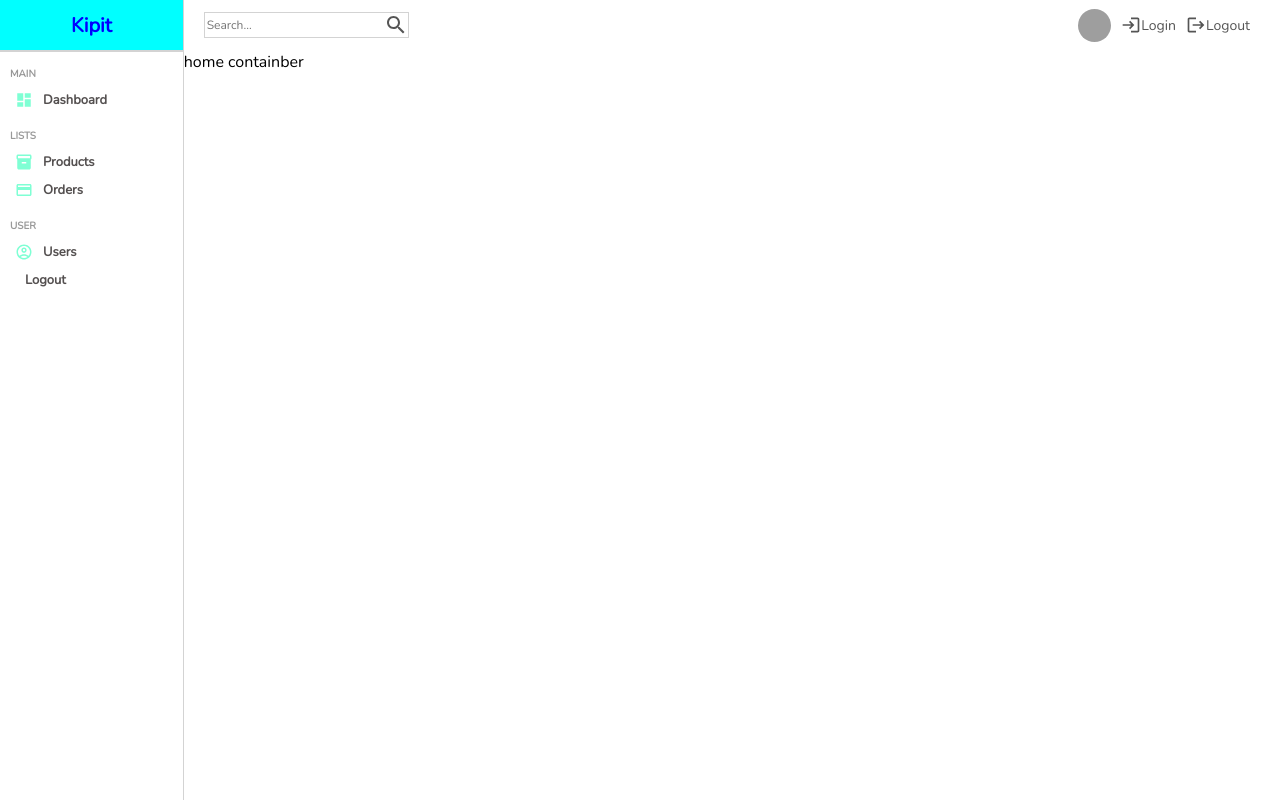
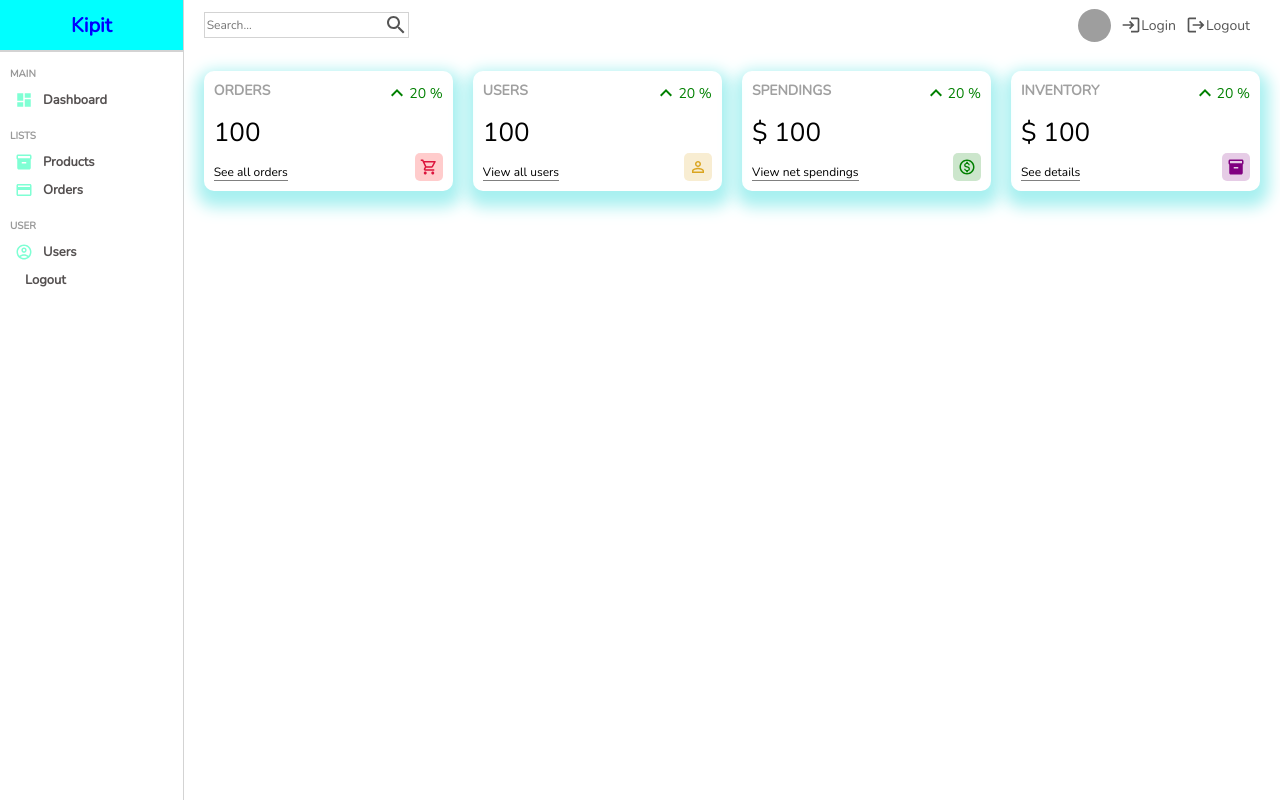
Before and after one commit to hcho774/kipit, a React (Create React App) app in the folder client/: page / in a window 1280 px wide. Built offline with nearby package versions, Linux system fonts and the light colour scheme; grey boxes are pictures that could not be loaded.

Commit message:
widget component built

```diff
--- /dev/null
+++ b/client/src/components/Widget.js
@@ -0,0 +1,103 @@
+import React from "react";
+import "./widget.scss";
+import KeyboardArrowUpIcon from "@mui/icons-material/KeyboardArrowUp";
+import PersonOutlineIcon from "@mui/icons-material/PersonOutline";
+import ShoppingCartOutlinedIcon from "@mui/icons-material/ShoppingCartOutlined";
+import MonetizationOnOutlinedIcon from "@mui/icons-material/MonetizationOnOutlined";
+import InventoryIcon from "@mui/icons-material/Inventory";
+
+function Widget({ type }) {
+  let data;
+
+  //temporary
+  const amount = 100;
+  const diff = 20;
+
+  switch (type) {
+    case "order":
+      data = {
+        title: "ORDERS",
+        isMoney: false,
+        link: "See all orders",
+        icon: (
+          <ShoppingCartOutlinedIcon
+            className="icon"
+            style={{
+              color: "crimson",
+              backgroundColor: "rgba(255, 0, 0, 0.2)",
+            }}
+          />
+        ),
+      };
+      break;
+    case "user":
+      data = {
+        title: "USERS",
+        isMoney: false,
+        link: "View all users",
+        icon: (
+          <PersonOutlineIcon
+            className="icon"
+            style={{
+              backgroundColor: "rgba(218, 165, 32, 0.2)",
+              color: "goldenrod",
+            }}
+          />
+        ),
+      };
+      break;
+    case "spending":
+      data = {
+        title: "SPENDINGS",
+        isMoney: true,
+        link: "View net spendings",
+        icon: (
+          <MonetizationOnOutlinedIcon
+            className="icon"
+            style={{ backgroundColor: "rgba(0, 128, 0, 0.2)", color: "green" }}
+          />
+        ),
+      };
+      break;
+    case "inventory":
+      data = {
+        title: "INVENTORY",
+        isMoney: true,
+        link: "See details",
+        icon: (
+          <InventoryIcon
+            className="icon"
+            style={{
+              backgroundColor: "rgba(128, 0, 128, 0.2)",
+              color: "purple",
+            }}
+          />
+        ),
+      };
+      break;
+    default:
+      break;
+  }
+
+  return (
+    <div className="widget">
+      <div className="left">
+        <span className="title">{data.title}</span>
+        <span className="counter">
+          {data.isMoney && "$"} {amount}
+        </span>
+        <span className="link">{data.link}</span>
+      </div>
+
+      <div className="right">
+        <div className="percentage positive">
+          <KeyboardArrowUpIcon />
+          {diff} %
+        </div>
+        {data.icon}
+      </div>
+    </div>
+  );
+}
+
+export default Widget;
--- /dev/null
+++ b/client/src/components/widget.scss
@@ -0,0 +1,53 @@
+.widget{
+    display: flex;
+    flex: 1;
+    justify-content: space-between;
+    padding: 10px;
+    -webkit-box-shadow: 1px 8px 16px 8px aqua;
+    box-shadow: 1px 8px 16px 8px rgb(167, 240, 240);
+    border-radius: 10px;
+    height: 100px;
+
+    .left, .right{
+        display: flex;
+        flex-direction: column;
+        justify-content: space-between;
+
+        .title{
+            font-weight: bold;
+            font-size: 14px;
+            color: rgb(160, 160, 160)
+        }
+
+        .counter{
+            font-size: 26px;
+            font-weight: 300;
+        }
+
+        .link {
+            width: max-content;
+            font-size: 12px;
+            border-bottom: 1px solid gray;
+        }
+        .percentage{
+            display: flex;
+            align-items: center;
+            font-size: 14px;
+
+            &.positive{
+                color: green;
+            }
+
+            &.negative{
+                color: red;
+            }
+        }
+         .icon{
+            font-size: 18px;
+            padding: 5px;
+            background-color: aquamarine;
+            border-radius: 5px;
+            align-self: flex-end
+        }
+    }
+}
--- a/client/src/pages/home/Home.js
+++ b/client/src/pages/home/Home.js
@@ -1,6 +1,7 @@
 import React from "react";
 import NavBar from "../../components/NavBar";
 import Sidebar from "../../components/Sidebar";
+import Widget from "../../components/Widget";
 import "./home.scss";
 function Home() {
   return (
@@ -8,7 +9,12 @@
       <Sidebar />
       <div className="homecontainer">
         <NavBar />
-        home containber
+        <div className="widgets">
+          <Widget type="order" />
+          <Widget type="user" />
+          <Widget type="spending" />
+          <Widget type="inventory" />
+        </div>
       </div>
     </div>
   );
--- a/client/src/pages/home/home.scss
+++ b/client/src/pages/home/home.scss
@@ -4,5 +4,11 @@
     .homecontainer{
 
         flex: 6;
+
+        .widgets{
+            display: flex;
+            padding: 20px;
+            gap: 20px;
+        }
     }
 }
```
Also changed, not shown: client/src/components/Chart.js (added), client/src/components/Graph.js (added).
